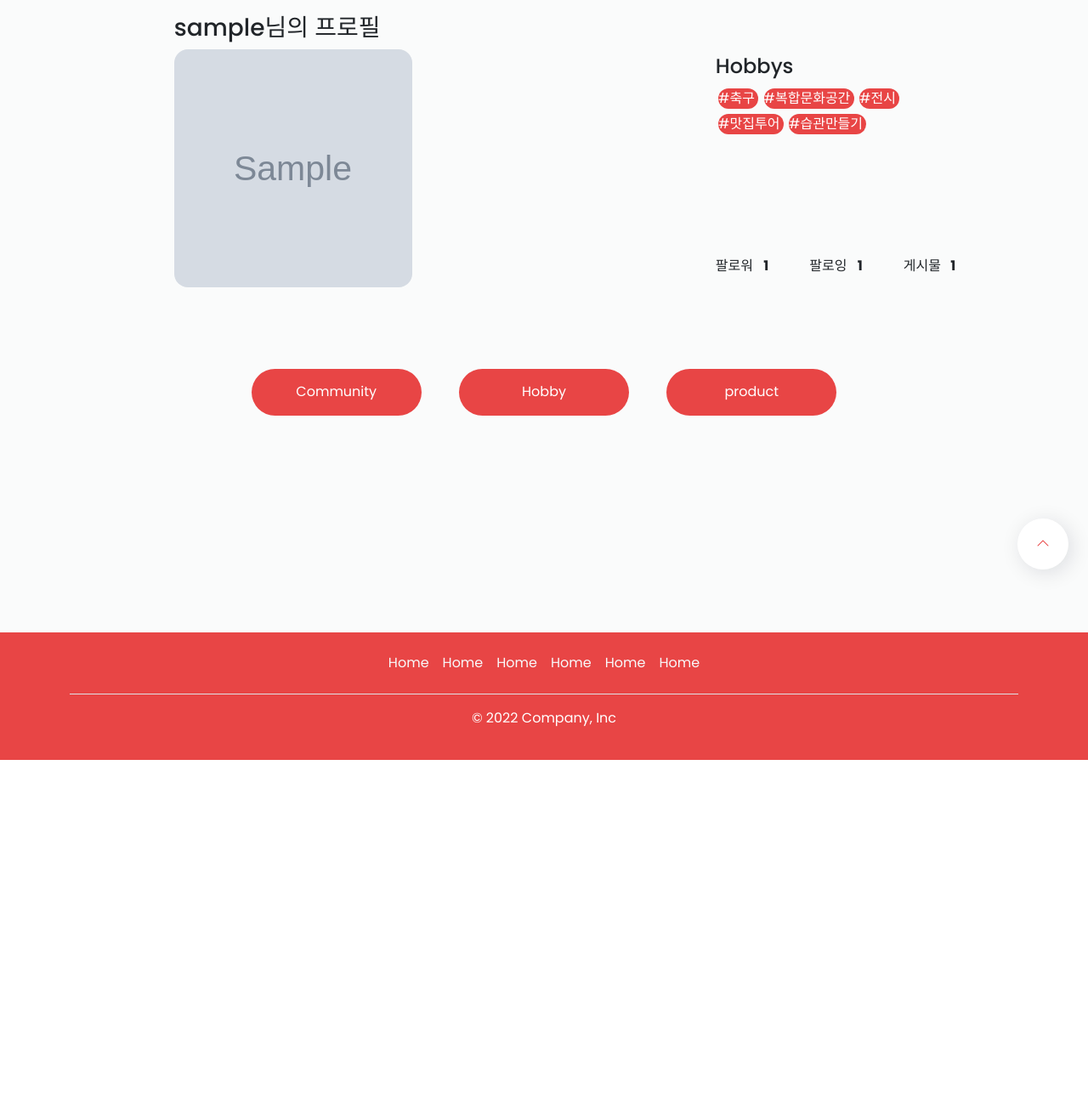
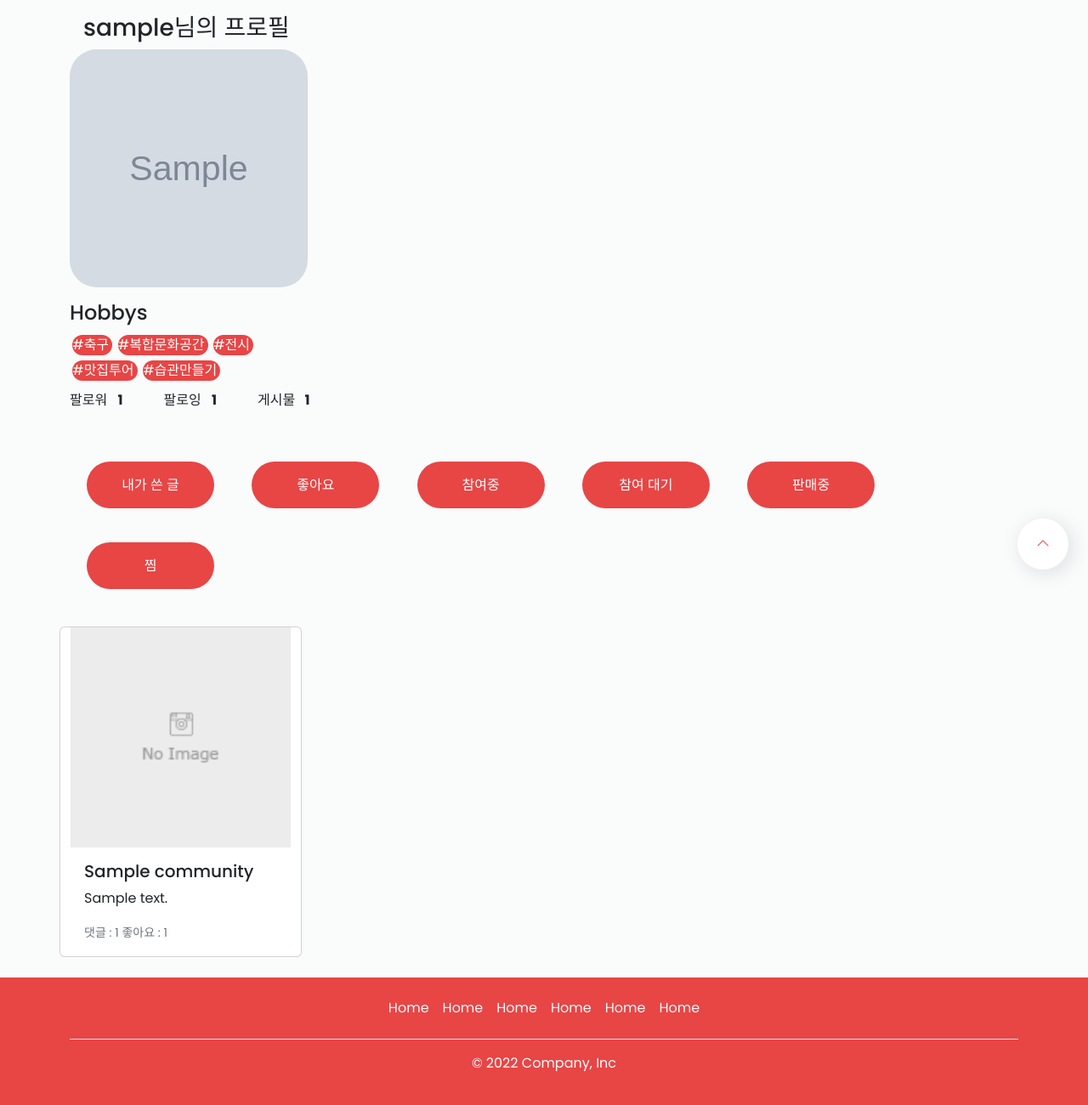
Before and after one commit to midhyun/Mohobby, a Django app: page /accounts/detail/1/ in a window 1280 px wide. Shown: the part 80-1380 px from the top of the page at 85% size. Before the commit the page ends 974 px from the top, so only its background shows below. Run offline with Django 3.2, Linux system fonts and the light colour scheme; tables that the repository leaves empty hold one stand-in row (values such as "Sample post"); grey boxes marked "Sample" are stand-in pictures; some libraries are stand-ins or nearby versions.

Commit message:
style : mypage 디자인 수정[신우철]

```diff
--- a/accounts/templates/accounts/detail.html
+++ b/accounts/templates/accounts/detail.html
@@ -75,20 +75,19 @@
             <div class="rounded-circle bg-white"></div>
           <!--프사-->
           <div class="pf-right">
-            <div class='pf-detail d-flex justify-content-around'>
+            <div class='pf-detail'>
 
-            <div class="profile-m">
-                <h3 class="">{{user}}님의 프로필</h3>
+            <div>
+                <h3 class="mx-3">{{user}}님의 프로필</h3>
                 {% if user.image %}
-                <img class="id-img rounded-4" style="width:280px; height:280px;" src="{{ user.image.url }}" alt="{{ user.profile.image }}" class='mb-2'>
+                <img class="id-img rounded-5" style="width:280px; height:280px;" src="{{ user.image.url }}" alt="{{ user.profile.image }}" class='mb-2'>
                 {% endif %}
               <p class="small mb-1 lh-lg">
             </div>
             <!--프사 옆-->
-            <div class="acoounts-all">
-                <h4 class="mt-5">Hobbys</h4>
-                <div class="accounts-height">
-                <div class="accounts-hoddys">
+            <div>
+                <h4 class="mt-3">Hobbys</h4>
+                <div class="accounts-hoddys mb-2">
                 {% for sports in user.sports %}
                 <p class="all-tag">#{{ sports }}&nbsp</p>
                 {% endfor %}
@@ -105,7 +104,7 @@
                 <p class="all-tag">#{{ develop }}&nbsp</p>
                 {% endfor %}
               </div>
-              </div>
+
 
             <!-- 팔로우 표시 -->
             <div class="counts d-flex">
@@ -174,17 +173,18 @@
         </div>
       </div>
       <br>
-      <div class='mt-5 text-center'>
       <nav id="tab-button-nav">
-      <button class="tab-button" data-tab-section="tab-section-1">Community</button>
-      <button class="tab-button" data-tab-section="tab-section-2">Hobby</button>
-      <button class="tab-button" data-tab-section="tab-section-3">product</button>
+      <button class="tab-button" data-tab-section="tab-section-1">내가 쓴 글</button>
+      <button class="tab-button" data-tab-section="tab-section-2">좋아요</button>
+      <button class="tab-button" data-tab-section="tab-section-3">참여중</button>
+      <button class="tab-button" data-tab-section="tab-section-4">참여 대기</button>
+      <button class="tab-button" data-tab-section="tab-section-5">판매중</button>
+      <button class="tab-button" data-tab-section="tab-section-6">찜</button>
       </nav>
     </div>
       <main>
         <br>
-        <section id="tab-section-1" class="tab-section" hidden>
-          <h3 class="text-center mb-5">Community</h3>
+        <section id="tab-section-1" class="tab-section">
           <div class="row row-cols-1 row-cols-md-4 g-4">
             {% for community in user.community_set.all %}
                 <div class="card">
@@ -203,32 +203,94 @@
             </div>
         </section>
         <section id="tab-section-2" class="tab-section" hidden>
-          <h3 class="text-center mb-5">Hobby</h3>
           <div class="row row-cols-1 row-cols-md-4 g-4">
-            {% for hobby in user.hobby_set.all %}
+            {% for community in user.community_like.all %}
+                <div class="card">
+                  {% if community.image %}
+                  <img src="{{ community.image.url }}" class="img-feed" alt="community">
+                  {% else %}
+                  <img src="{%static 'images/noimage.png' %}" class="img-feed" alt="">
+                  {% endif %}
+                  <div class="card-body">
+                    <h5 class="card-title">{{ community.title }}</h5>
+                    <p class="card-text">{{ community.content }}</p>
+                    <p class="card-text"><small class="text-muted">댓글 : {{ user.comment_set.count }}  좋아요 : {{ user.like_community.count }}</small></p>
+                  </div>
+                </div>
+            {% endfor %}
+            </div>
+        </section>
+        <section id="tab-section-3" class="tab-section" hidden>
+          <div class="row row-cols-1 row-cols-md-4 g-4">
+            {% for hobby in accepted %}
+            <a class="btn" href="{% url 'hobby:detail' hobby.hobby.pk %}">
                   <div class="card">
-                    {% if hobby.image %}
-                    <img src="{{ hobby.image.url }}" class="img-feed" alt="hobby">
+                    {% if hobby.hobby.image %}
+                    <img src="{{ hobby.hobby.image.url }}" class="img-feed" alt="hobby">
                     {% else %}
                     <img src="{%static 'images/noimage.png' %}" class="img-feed" alt="">
                     {% endif %}
                     <div class="card-body">
-                      <p class="card-title">제목 : {{ hobby.title }}</p>
-                      <p class="card-text">내용 : {{ hobby.content }}</p>
-                      <p class="card-text">주소 : {{ hobby.address }}</p>
-                      <p class="card-text">활동 : {{ hobby.tags }}</p>
-                      <p class="card-text">시간 : {{ hobby.meeting_day }}</p>
+                      <p class="card-title">제목 : {{ hobby.hobby.title }}</p>
+                      <p class="card-text">내용 : {{ hobby.hobby.content }}</p>
+                      <p class="card-text">주소 : {{ hobby.hobby.address }}</p>
+                      <p class="card-text">활동 : {{ hobby.hobby.tags }}</p>
+                      <p class="card-text">시간 : {{ hobby.hobby.meeting_day }}</p>
                       <p class="card-text"><small class="text-muted">작성자 : {{ user }}</small></p>
                     </div>
                   </div>
+                </a>
+              {% endfor %}
+            </div>
+        </section>
+        <section id="tab-section-4" class="tab-section" hidden>
+          <div class="row row-cols-1 row-cols-md-4 g-4">
+            {% for hobby in waiting %}
+            <a class="btn" href="{% url 'hobby:detail' hobby.hobby.pk %}">
+                  <div class="card">
+                    {% if hobby.hobby.image %}
+                    <img src="{{ hobby.hobby.image.url }}" class="img-feed" alt="hobby">
+                    {% else %}
+                    <img src="{%static 'images/noimage.png' %}" class="img-feed" alt="">
+                    {% endif %}
+                    <div class="card-body">
+                      <p class="card-title">제목 : {{ hobby.hobby.title }}</p>
+                      <p class="card-text">내용 : {{ hobby.hobby.content }}</p>
+                      <p class="card-text">주소 : {{ hobby.hobby.address }}</p>
+                      <p class="card-text">활동 : {{ hobby.hobby.tags }}</p>
+                      <p class="card-text">시간 : {{ hobby.hobby.meeting_day }}</p>
+                      <p class="card-text"><small class="text-muted">작성자 : {{ user }}</small></p>
+                    </div>
+                  </div>
+                </a>
               {% endfor %}
             </div>
         </section>
 
-        <section id="tab-section-3" class="tab-section" hidden>
-          <h3 class="text-center mb-5">product</h3>
+        <section id="tab-section-5" class="tab-section" hidden>
           <div class="row row-cols-1 row-cols-md-4 g-4">
           {% for product in user.product_set.all %}
+                <a class="btn" href="{% url 'products:product_detail' product.pk %}">
+                  <div class="card">
+                  {% if product.image %}
+                  <img src="{{ product.image.url }}" class="img-feed" alt="product">
+                  {% else %}
+                  <img src="{% static 'images/noimage.png' %}" class="img-feed" alt="">
+                  {% endif %}
+                  <div class="card-body">
+                    <h5 class="card-title">제목 : {{ product.title }}</h5>
+                    <p class="card-text">가격 : {{ product.price|safe }}원</p>
+                    <p class="card-text"><small class="text-muted">작성자 : {{ user }}</small></p>
+                  </div>
+                </div>
+              </a>
+            {% endfor %}
+          </div>
+        </section>
+        <section id="tab-section-6" class="tab-section" hidden>
+          <div class="row row-cols-1 row-cols-md-4 g-4">
+          {% for product in user.like_product.all %}
+          <a class="btn" href="{% url 'products:product_detail' product.pk %}">
                 <div class="card">
                   {% if product.image %}
                   <img src="{{ product.image.url }}" class="img-feed" alt="product">
@@ -236,18 +298,17 @@
                   <img src="{%static 'images/noimage.png' %}" class="img-feed" alt="">
                   {% endif %}
                   <div class="card-body">
-                    <h5 class="card-title">{{ product.title }}</h5>
-                    <p class="card-text">{{ product.content|safe }}</p>
+                    <h5 class="card-title">제목 : {{ product.title }}</h5>
+                    <p class="card-text">가격 : {{ product.price|safe }}원</p>
                     <p class="card-text"><small class="text-muted">작성자 : {{ user }}</small></p>
                   </div>
                 </div>
+              </a>
             {% endfor %}
           </div>
         </section>
       </main>
     </section>
-
-
 {% endblock content %}
 
 {% block js %}
@@ -292,4 +353,6 @@
     });
   });
 </script>
+<script>
+</script>
 {% endblock js %}
--- a/accounts/views.py
+++ b/accounts/views.py
@@ -11,7 +11,7 @@ from django.http import JsonResponse
 from django.contrib.auth.decorators import login_required
 from django.contrib.auth import get_user_model
 from django.contrib import messages
-
+from hobby.models import Accepted
 
 # Create your views here.
 
@@ -64,8 +64,12 @@ def logout(request):
 
 def detail(request, pk):
     user = get_user_model().objects.get(pk=pk)
+    accepted = Accepted.objects.filter(user=user, joined=True)
+    waiting = Accepted.objects.filter(user=user, joined=False)
     context = {
         "user": user,
+        "accepted":accepted,
+        "waiting" : waiting,
     }
     return render(request, "accounts/detail.html", context)
 
--- a/static/css/accounts.css
+++ b/static/css/accounts.css
@@ -412,9 +412,26 @@ background-color: transparent;
     width: 100%;
     height: 259px;
 }
+.tab-title{
+    background-color: #E84545;
+    width: 250px;
+    height: 55px;
+    border-radius: 30px;
+    color: #ffffff;
+    border: 0px;
+    outline: 0px;
+    margin: 20px;
+    padding-top: 10px;
+}
+.tab-div{
+    display: flex;
+    margin-right: 70px;
+    margin-left: 70px;
+    justify-content: space-around;
+}
 .tab-button{
     background-color: #E84545;
-    width: 200px;
+    width: 150px;
     height: 55px;
     border-radius: 30px;
     color: #ffffff;
@@ -425,18 +442,11 @@ background-color: transparent;
 .tab-button:focus {
     background-color: rgb(177, 12, 12);
     }
-.profile-m{
-    margin-left: 11%;
-}
-
-.acoounts-all{
-    margin-left: 32%;
-}
 .accounts-hoddys{
     display: flex;
     flex-direction: row;
     flex-wrap: wrap;
-    width: 50%;
+    width: 20%;
     min-width: 300px;
 }
 .all-tag{
@@ -447,14 +457,8 @@ background-color: transparent;
     text-align: center;
     margin: 0.2rem;
 }
-.accounts-height{
-    height: 200px;
+
+.container{
+	width: 500px;
+	margin: 0 auto;
 }
-
-.tab_menu{position:relative;}
-.tab_menu .list{overflow:hidden;}
-.tab_menu .list li{float:left;}
-.tab_menu .list .btn{font-size:13px; margin-right:14px;}
-.tab_menu .list .cont{display:none; position:absolute; background:#555; color:#fff; text-align:center; width:250px; height:100px; line-height:100px;}
-.tab_menu .list li.is_on .btn{font-weight:bold; color:green;}
-.tab_menu .list li.is_on .cont{display:block;}
```
Also changed, not shown: accounts/migrations/0001_initial.py, accounts/migrations/0002_alter_user_art.py (deleted), community/migrations/0001_initial.py, hobby/migrations/0001_initial.py, products/migrations/0001_initial.py.
